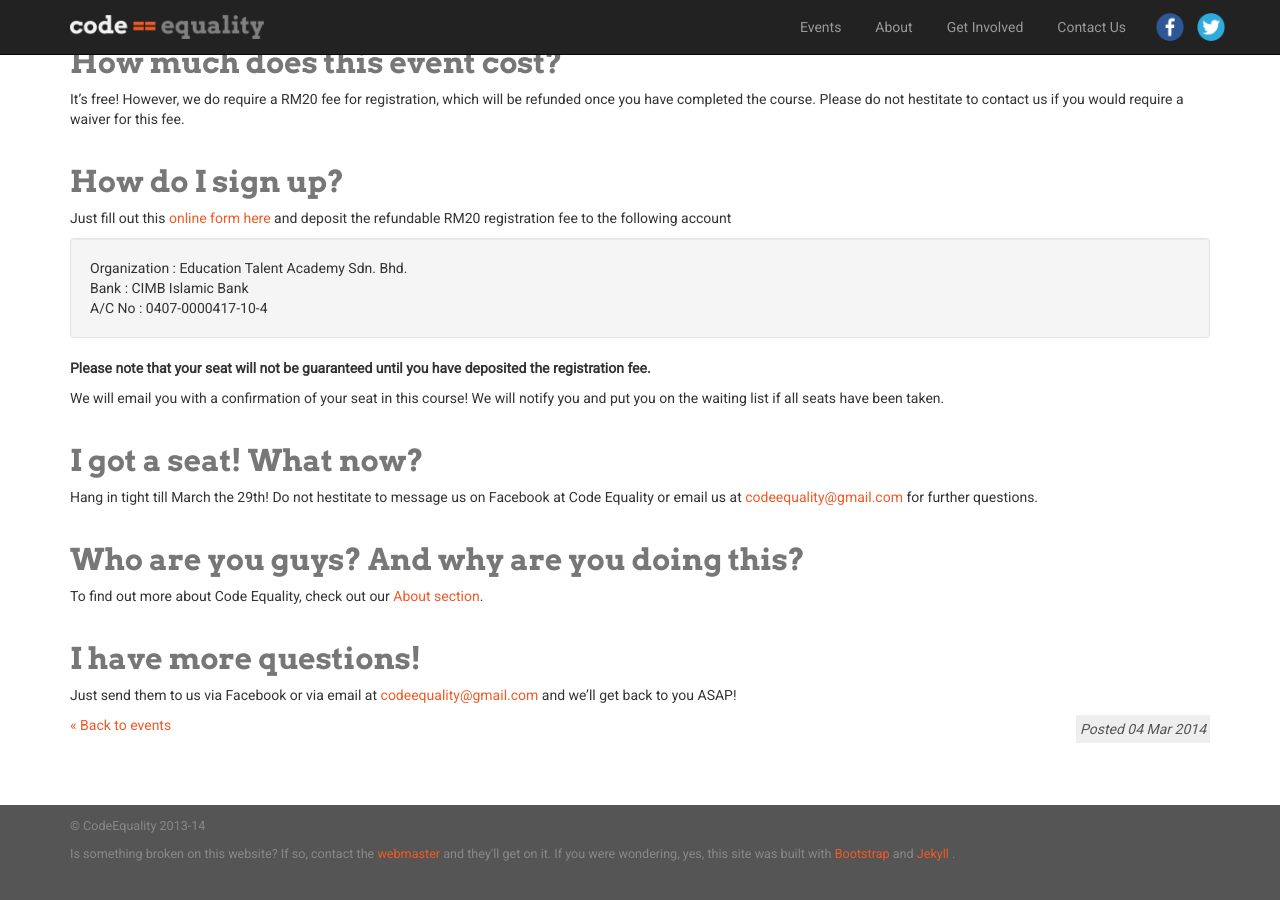
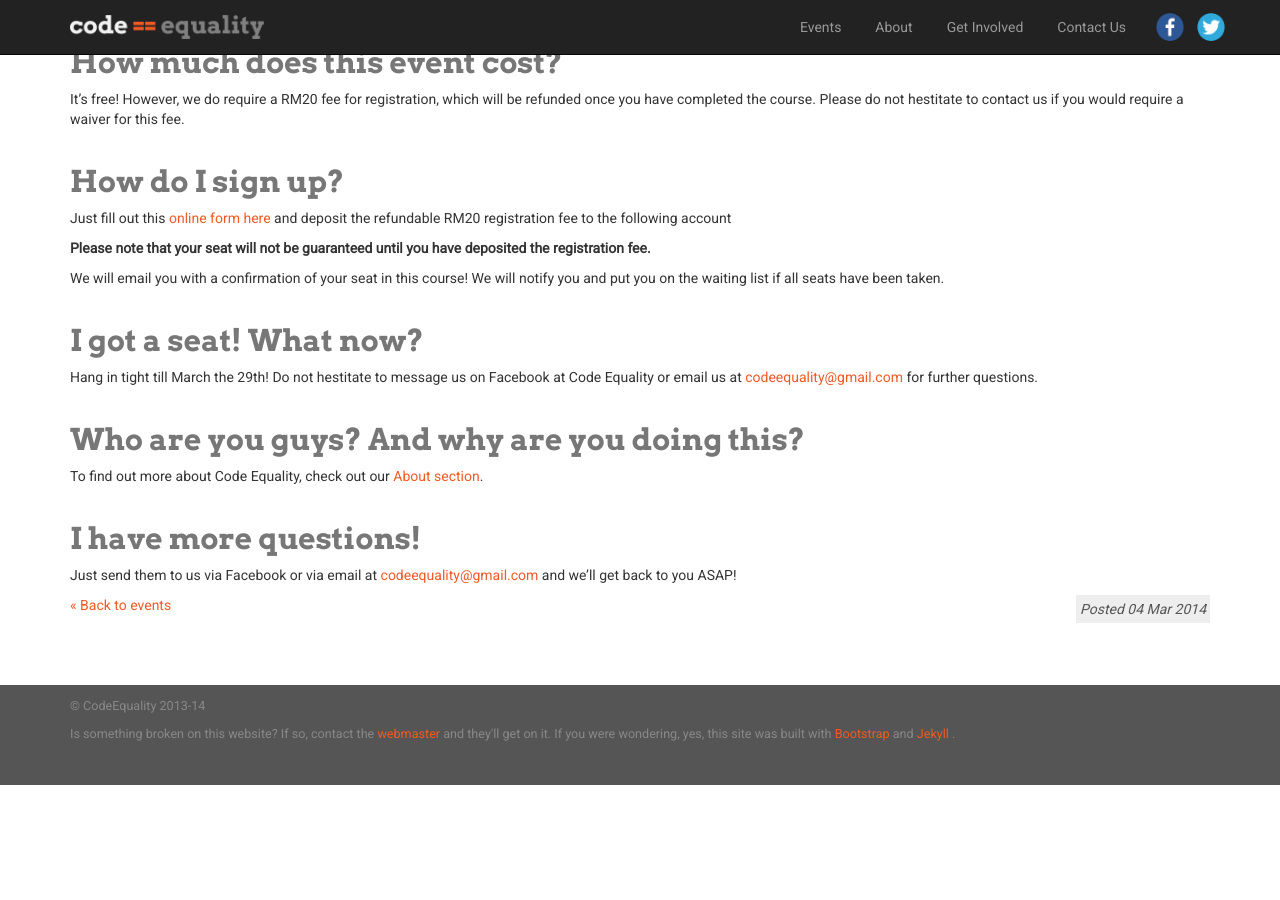
Before and after one commit to CodeEquality/codeequality.github.io, a Jekyll site: the page built from _posts/2014-03-04-introduction-to-coding-weekend-camp.md, in a window 1280 px wide and 900 px high, scrolled down 703 px. Built offline with Jekyll 4.4.1, drawn with Linux system fonts in a browser that asks for light colours; nearby versions of some CDN libraries; after the commit the page ends 1488 px from its top, so only the background shows below that.

```diff
--- a/_posts/2014-03-04-introduction-to-coding-weekend-camp.md
+++ b/_posts/2014-03-04-introduction-to-coding-weekend-camp.md
@@ -30,11 +30,7 @@ It's free! However, we do require a RM20 fee for registration, which will be ref
 
 ##How do I sign up?
 Just fill out this  <a href="https://docs.google.com/forms/d/1m7oZ9kchVh1HXeWRJH680J2n-v6HHebSmMmKDnh0mtU/viewform" target="_blank"> online form here</a> and deposit the refundable RM20 registration fee to the following account
-<div class="well">
-Organization : Education Talent Academy Sdn. Bhd.<br/>
-Bank : CIMB Islamic Bank<br/>
-A/C No : 0407-0000417-10-4<br/>
-</div>
+
 
 <strong>Please note that your seat will not be guaranteed until you have deposited the registration fee.</strong>
 
```
